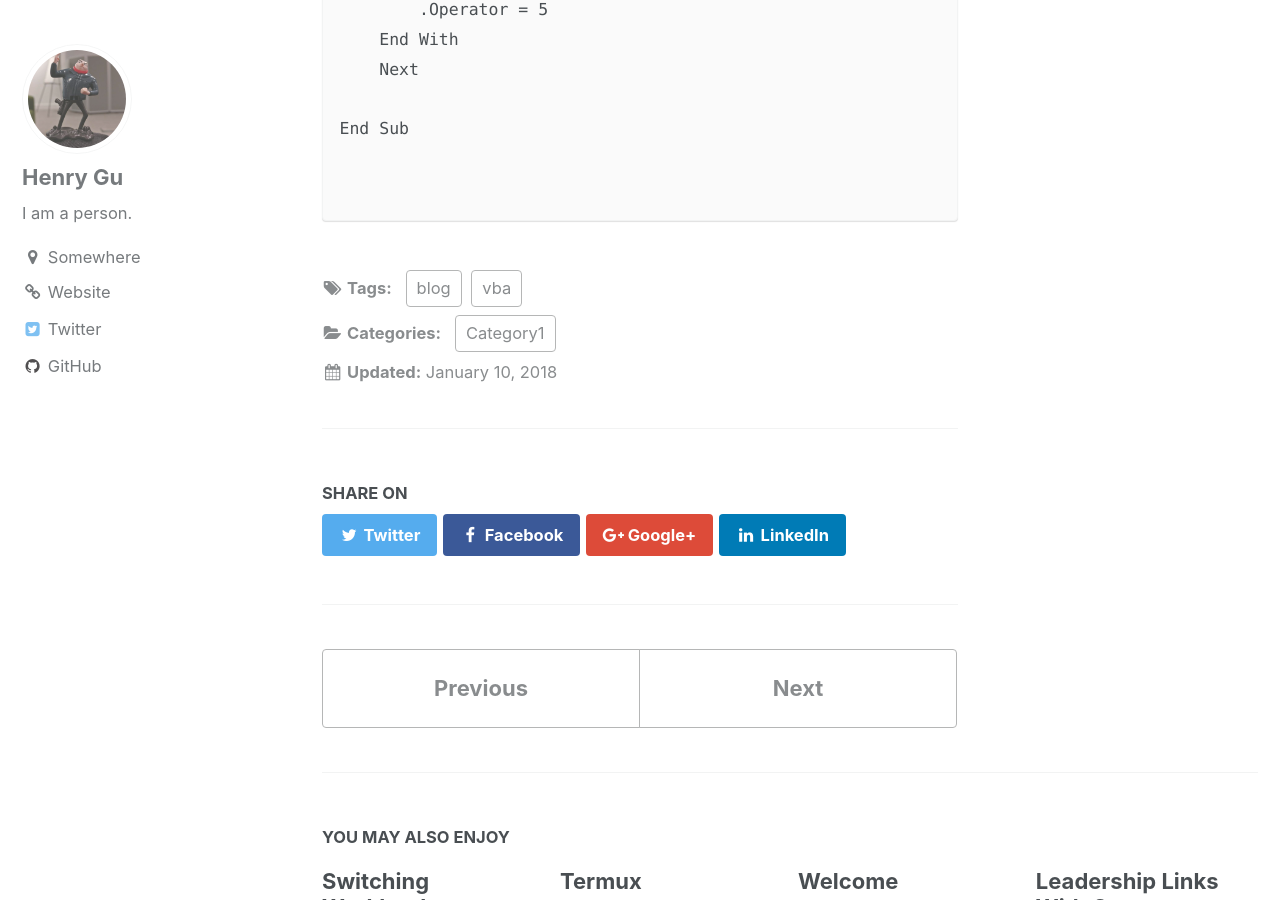
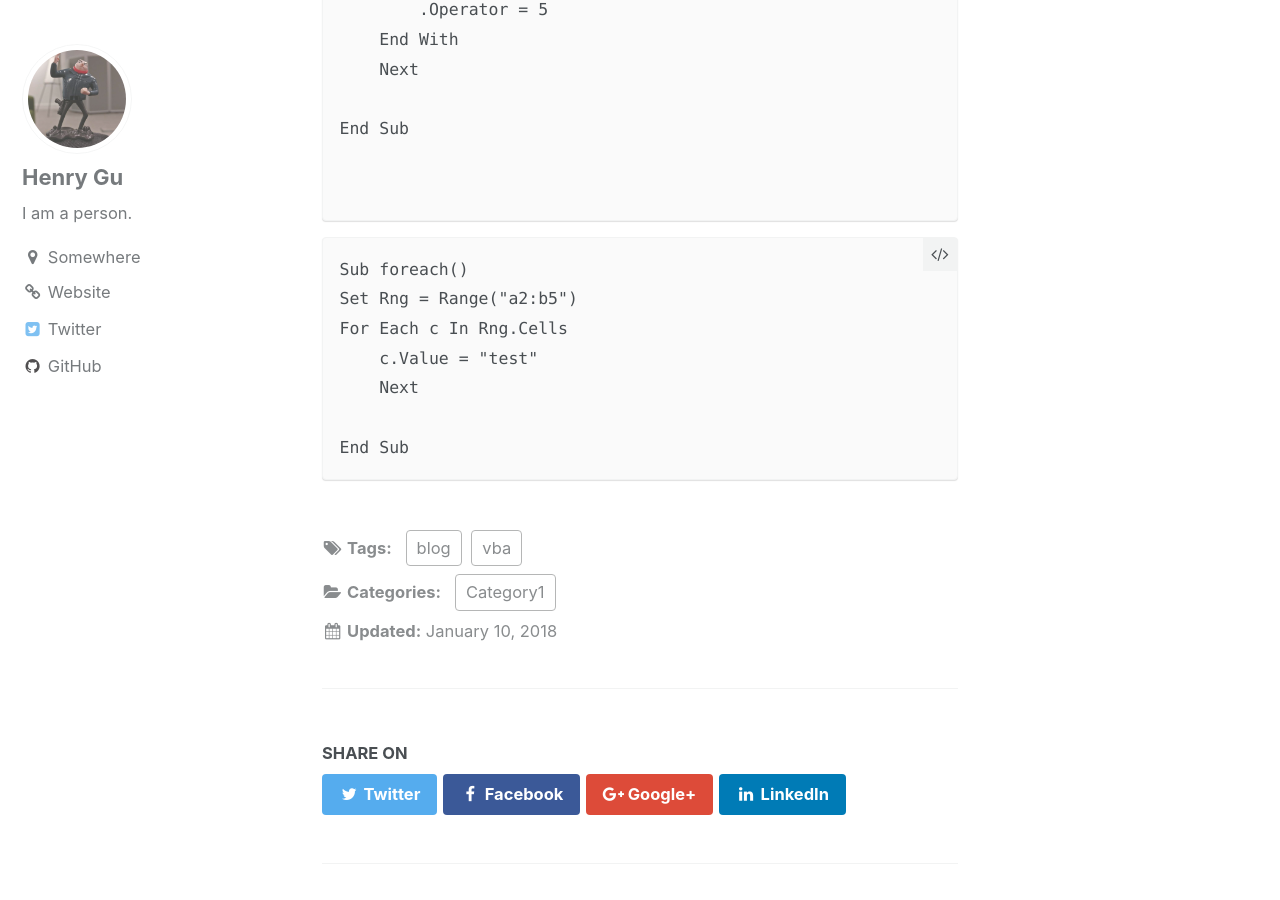
Before and after one commit to henryygu/henryygu.github.io, a Jekyll site: the page built from _posts/2018-1-10-vba.md, in a window 1280 px wide and 900 px high, scrolled down 2605 px. Built offline with Jekyll 4.4.1, drawn with Linux system fonts in a browser that asks for light colours.

Commit message:
Update 2018-1-10-vba.md
added foreach loop

````diff
--- a/_posts/2018-1-10-vba.md
+++ b/_posts/2018-1-10-vba.md
@@ -109,3 +109,13 @@ End Sub
 
 
 ```
+
+```
+Sub foreach()
+Set Rng = Range("a2:b5")
+For Each c In Rng.Cells
+    c.Value = "test"
+    Next
+
+End Sub
+```
````
